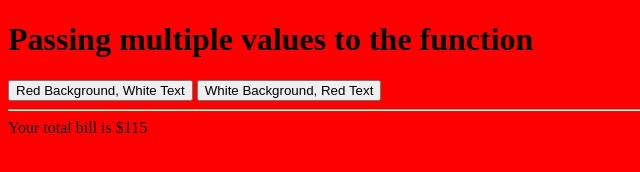
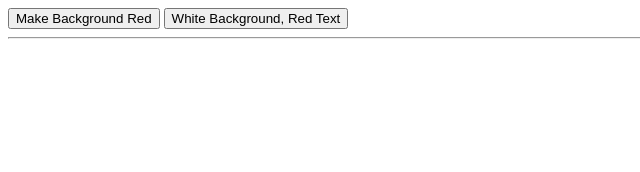
Before and after one commit to aromaric21/Java-Script-explorer, a website: page index.html in a window 1280 px wide. Both pictures are taken after a click on the button "White Background, Red Text". Shown: the whole page, without its empty margins (0-640 px from the left). Drawn offline with Linux system fonts and the light colour scheme.

```diff
--- a/index.html
+++ b/index.html
@@ -2,21 +2,21 @@
 <html lang="en">
 <head>
     <meta charset="UTF-8">
-    <title>Passing multiple values to the function</title>
-
-    <script>
-        function changeColors(newBackColor, newForeColor){
-            document.body.style.backgroundColor = newBackColor;
-            document.body.style.backgroundColor = newForeColor;
-        }
-    </script>
+    <title>Anonymous Function </title>
 </head>
 <body>
-<!-- Other body elements go here -->
-<h1>Passing multiple values to the function</h1>
-<button onclick="changeColors('red', 'white')">Red Background, White Text</button>
-<button onclick="changeColors('white', 'red')">White Background, Red Text</button>
+<button id="bgRed">Make Background Red</button>
+<button id="bgWhite">White Background, Red Text</button>
 <hr>
-<script src="script1.js"></script>
+<script>
+    function makeBackgroundRed() {
+        document.body.style.backgroundColor = "red";
+    }
+    function makeBackgroundWhite() {
+        document.body.style.backgroundColor = "white";
+    }
+    document.getElementById("bgRed").addEventListener("click", makeBackgroundRed);
+    document.getElementById("bgWhite").addEventListener("click", makeBackgroundWhite);
+</script>
 </body>
 </html>
```
